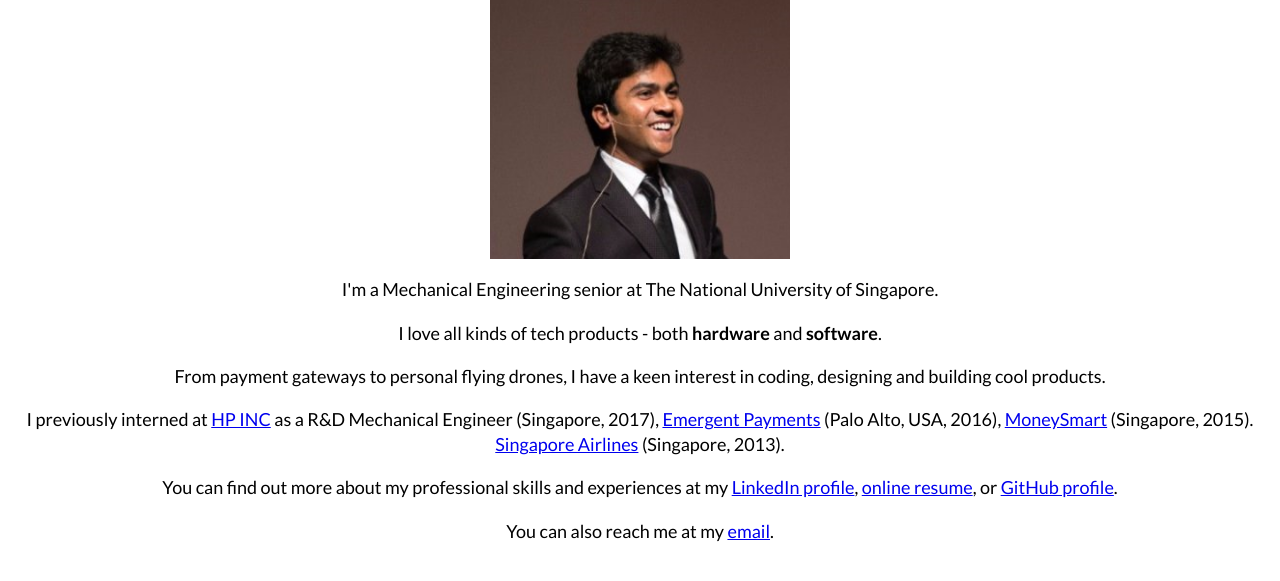
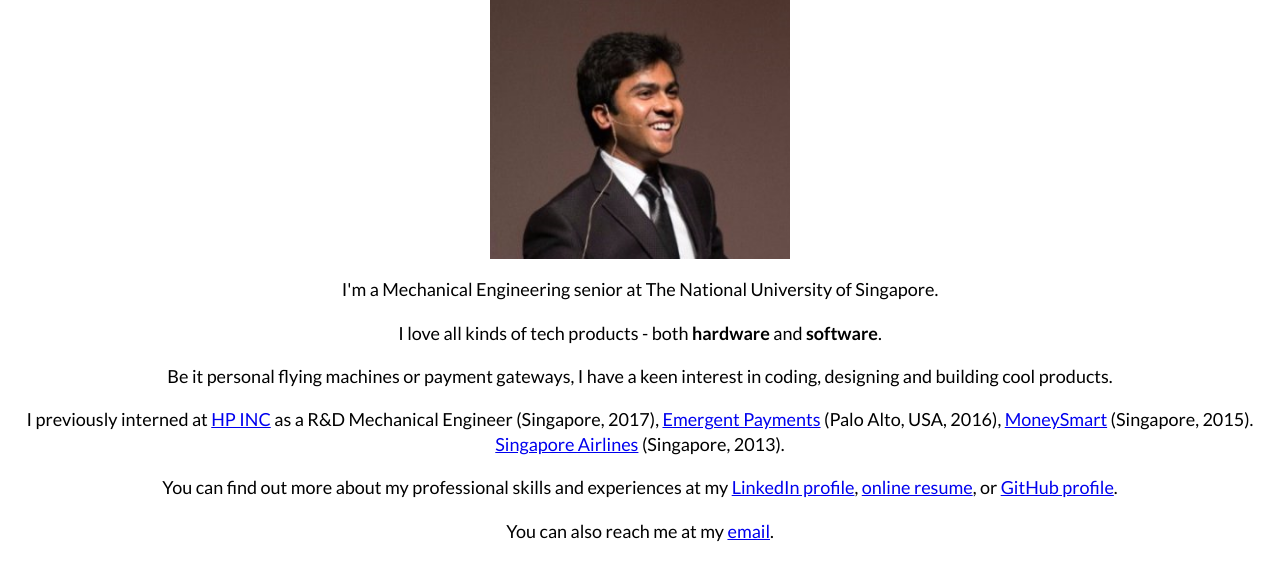
Before and after one commit to Vinseeni/vinseeni.github.io, a plain HTML site: page index.html in a window 1280 px wide. Shown: the part 81-662 px from the top of the page. Drawn offline with Linux system fonts and the light colour scheme.

Commit message:
Edited line on personal interests

```diff
--- a/index.html
+++ b/index.html
@@ -40,7 +40,7 @@ p {
 	<img src="./resources/images/srevinod_circular.png" style="width:300px;height:260px;">
 	<p>I'm a Mechanical Engineering senior at The National University of Singapore.</p>
 	<p>I love all kinds of tech products - both <b> hardware </b> and <b>software</b>. </p>
-	<p>From payment gateways to personal flying drones, I have a keen interest in coding, designing and building cool products.</p>
+	<p>Be it personal flying machines or payment gateways, I have a keen interest in coding, designing and building cool products.</p>
 	<p>I previously interned at
 		<a href="http://www8.hp.com/us/en/hp-information/index.html">HP INC</a> as a R&amp;D Mechanical Engineer (Singapore, 2017),
 		<a href="https://emergentpayments.net/">Emergent Payments</a> (Palo Alto, USA, 2016),
```
